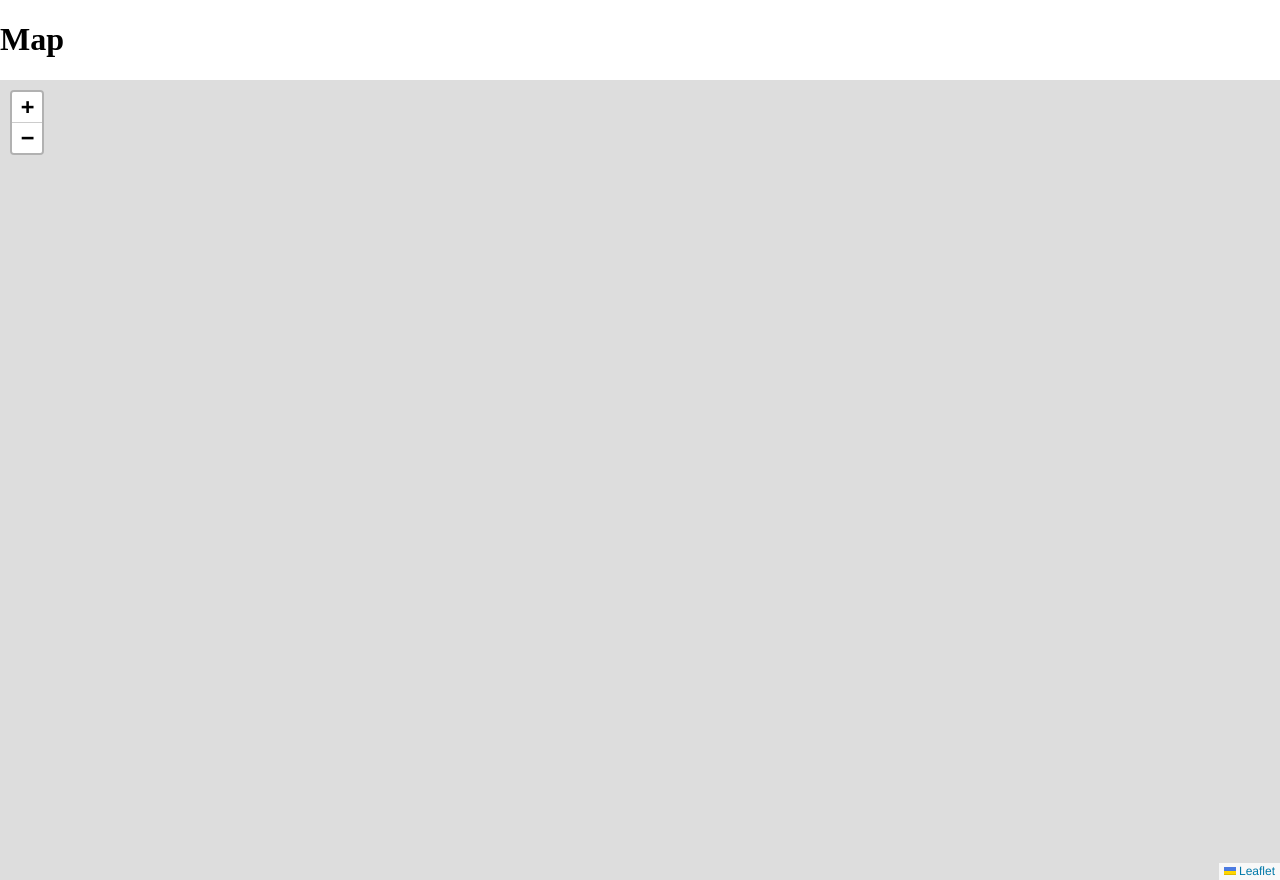
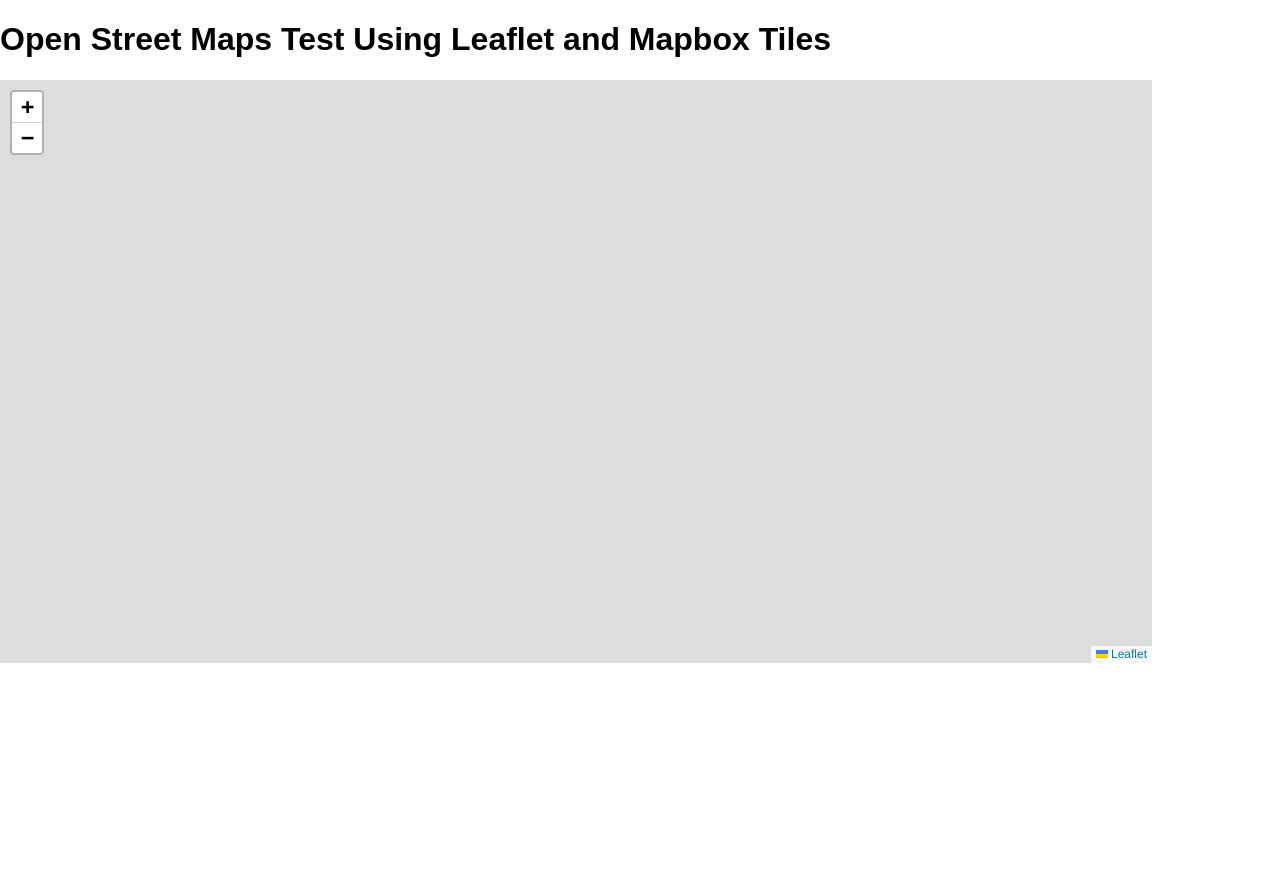
Before and after one commit to davey-e/group_project_maps_play, a website: page index.html in a window 1280 px wide. After the commit the page ends 800 px from the top, so only its background shows below. Drawn offline with nearby package versions, Linux system fonts and the light colour scheme.

Commit message:
A few styling tweaks

```diff
--- a/index.html
+++ b/index.html
@@ -15,7 +15,7 @@
 
 <body>
 
-    <h1>Map</h1>
+    <h1>Open Street Maps Test Using Leaflet and Mapbox Tiles</h1>
 
     <div id="mapid">
 
--- a/public/app.js
+++ b/public/app.js
@@ -13,13 +13,21 @@ const appStart = function(){
     // const marker = L.marker([51.5, -0.09]).addTo(mymap);
     // marker.bindPopup("<b>Hello world!</b><br>I am a popup.").openPopup();
 
+    const newMarkerIcon = L.icon({
+        iconUrl: 'marker.png',
+
+        iconSize:     [30, 60], // size of the icon
+        // iconAnchor:   [50, 1], // point of the icon which will correspond to marker's location
+        // popupAnchor:  [15, -20] // point from which the popup should open relative to the iconAnchor
+    });
+
     mymap.locate({setView: true, maxZoom: 16});
 
     function onLocationFound(e) {
-        var radius = e.accuracy / 2;
+        const radius = e.accuracy / 2;
 
-        L.marker(e.latlng).addTo(mymap)
-            .bindPopup("You are within " + radius + " meters from this point").openPopup();
+        L.marker(e.latlng, {icon: newMarkerIcon}).addTo(mymap)
+            .bindPopup("You are here!").openPopup();
 
         L.circle(e.latlng, radius).addTo(mymap);
     }
--- a/public/style.css
+++ b/public/style.css
@@ -1,9 +1,16 @@
 body{
     padding: 0;
     margin: 0;
+    font-family: Arial, Helvetica, sans-serif;
 }
 
 html, body, #mapid{
-    height: 100%;
-    width: 100vw;
+    height: 90%;
+    width: 90vw;
 }
+
+#mapid{
+    display: flex;
+    align-items: center;
+    justify-content: center;
+}
--- a/server.js
+++ b/server.js
@@ -8,11 +8,11 @@ app.get('/', function (req, res) {
 
 app.use(express.static('public'));
 
-const port = process.env.PORT || 3000;
+const port = process.env.PORT || 3000; //process.env.PORT allows the app to work with Heroku
 
 const server = app.listen(port, function () {
   const host = server.address().address;
   const port = server.address().port;
 
-  console.log('Example app listening at http://%s:%s', host, port);
+  console.log('App listening at port: ', port);
 });
```
Also changed, not shown: public/marker.png (added).
